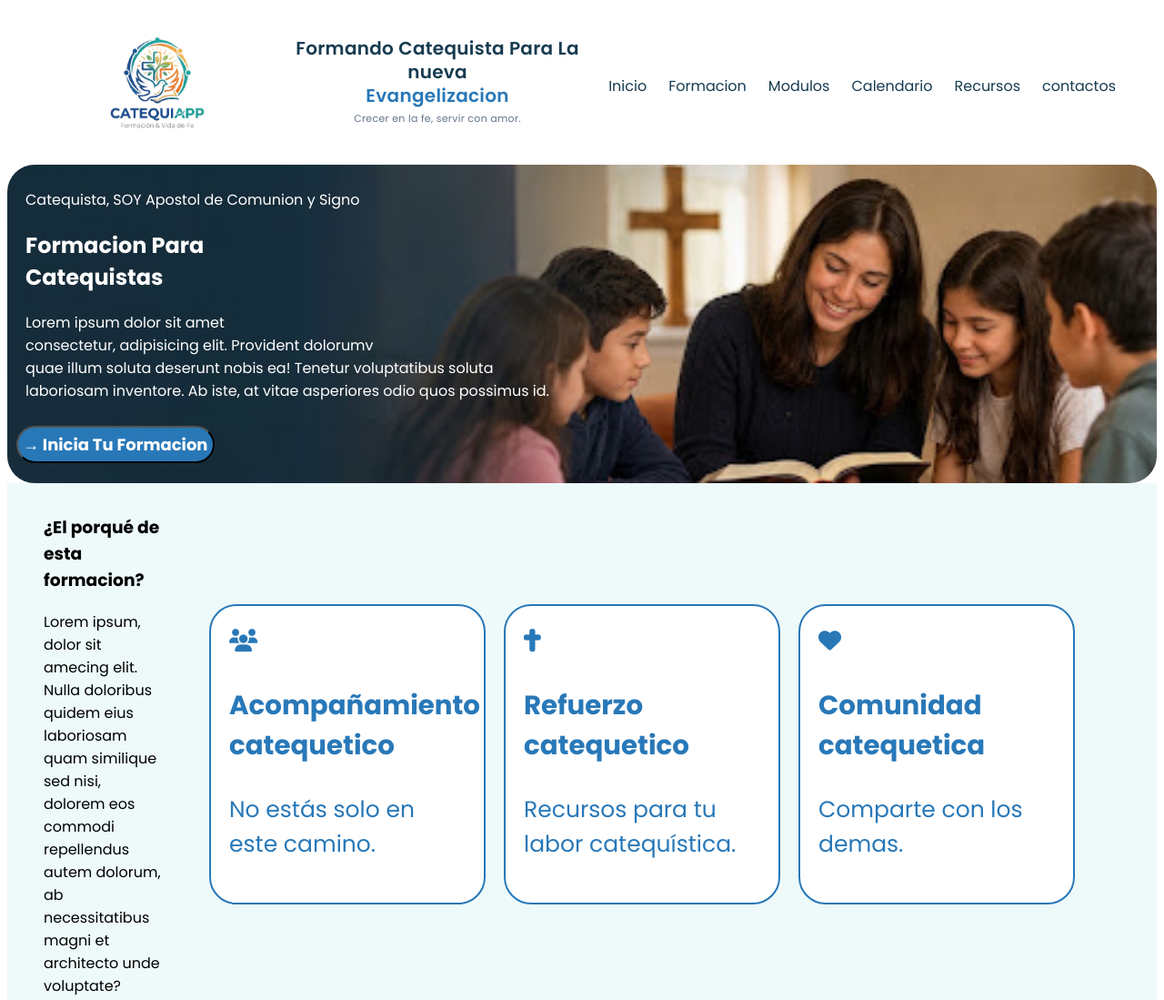
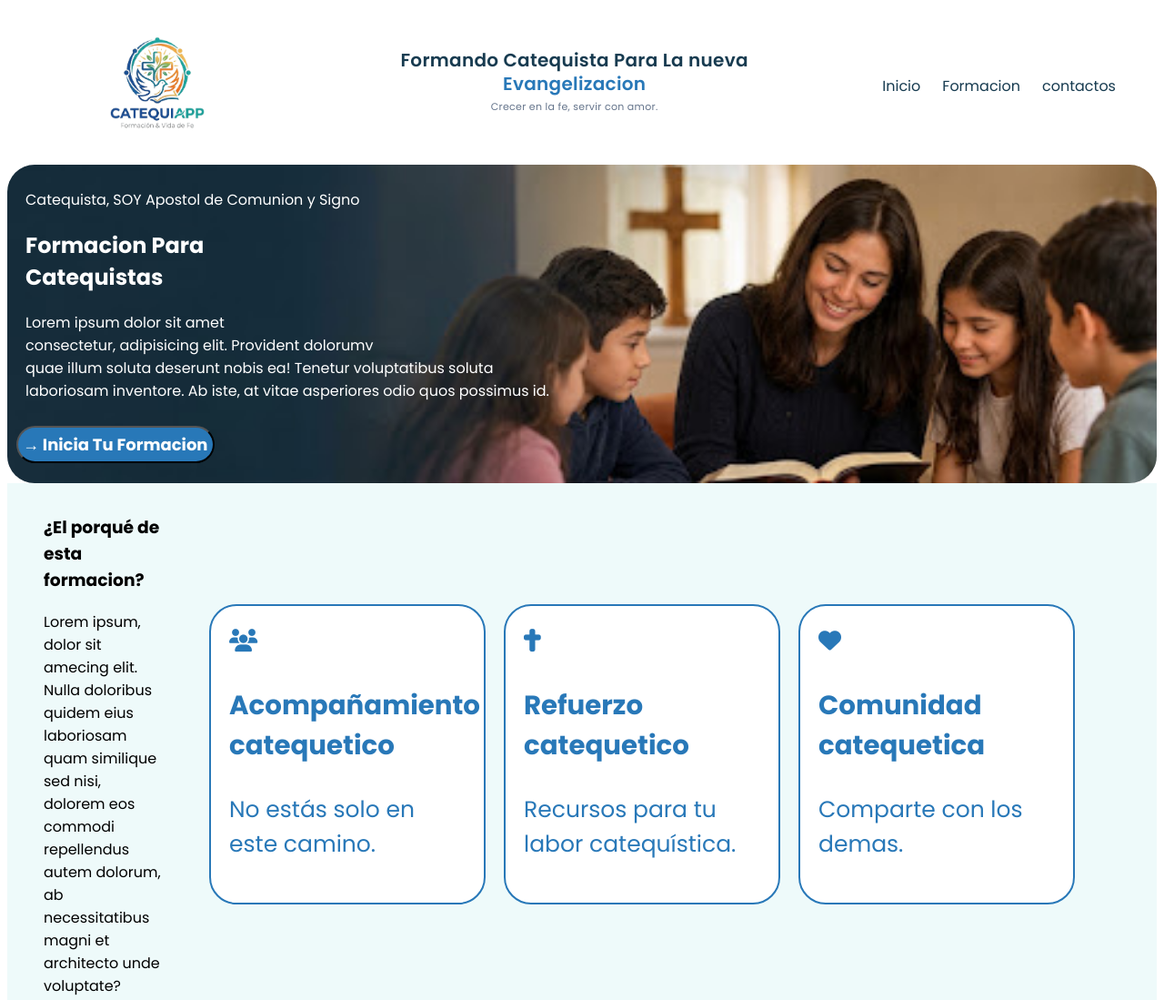
Before and after one commit to MarioMunera1993/CatequiApp-main, a plain HTML site: page index.html in a window 1280 px wide. Shown: the top 1099 px of the page at 91% size. Drawn offline with Linux system fonts and the light colour scheme.

Commit message:
se elimina modulo, calendario y recursos

```diff
--- a/index.html
+++ b/index.html
@@ -27,9 +27,6 @@
             <ul class="links">
                 <li><a href="index.html">Inicio</a></li>
                 <li><a href="formacion.html">Formacion</a></li>
-                <li><a href="modulos.html">Modulos</a></li>
-                <li><a href="">Calendario</a></li>
-                <li><a href="">Recursos</a></li>
                 <li><a href="">contactos</a></li>
             </ul>
         </nav>
```
Also changed, not shown: modulos.html (deleted).
